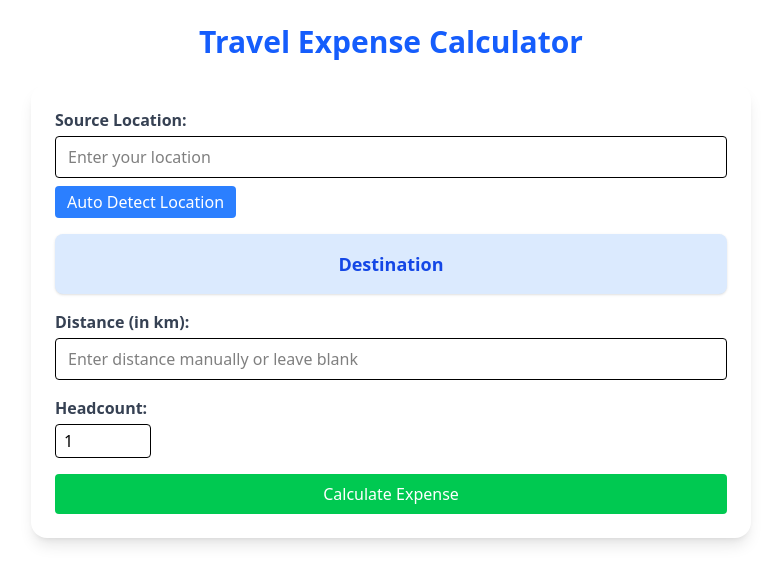
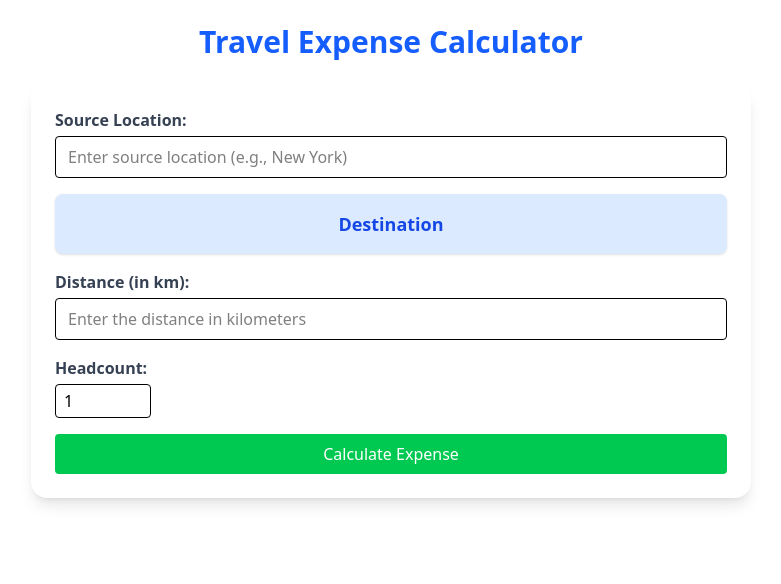
Before and after one commit to SagarD1714/EventManager, a React (Vite) app in the folder EventManager/: page /#/expense in a window 1280 px wide. Shown: the top 584 px of the page, without its empty margins (249-1030 px from the left). Built offline with nearby package versions, Linux system fonts and the light colour scheme.

Commit message:
distance calc updated

```diff
--- a/EventManager/src/components/landing/Expense.jsx
+++ b/EventManager/src/components/landing/Expense.jsx
@@ -1,17 +1,13 @@
 import React, { useState } from 'react';
 import { useLocation } from 'react-router-dom';
 
-const predefinedDistances = {
-  'Pune-Mumbai': 150,
-  'Mumbai-Nashik': 170,
-  'Delhi-Agra': 220,
-};
-
 const Expense = () => {
     const location = useLocation();
-  const destination = location.state?.location || '';
+    const destination = location.state?.location || ''; // Fetch destination from props
 
     const [source, setSource] = useState('');
+    const [sourceName, setSourceName] = useState(''); // To store the source place name
+    const [destinationName, setDestinationName] = useState(destination); // Destination fetched from props
     const [distance, setDistance] = useState('');
     const [headcount, setHeadcount] = useState(1);
     const [calculated, setCalculated] = useState(false);
@@ -20,30 +16,12 @@ const Expense = () => {
     const BUS_RATE = 5;
     const PUBLIC_RATE = 3;
 
-  const autoDetectLocation = () => {
-    navigator.geolocation.getCurrentPosition(
-      (pos) => {
-        const coords = `${pos.coords.latitude}, ${pos.coords.longitude}`;
-        setSource(coords);
-      },
-      () => {
-        alert("Location access denied.");
-      }
-    );
-  };
-
     const handleCalculate = () => {
-    if (!distance) {
-      const key = `${source}-${destination}`;
-      const reverseKey = `${destination}-${source}`;
-      const dist = predefinedDistances[key] || predefinedDistances[reverseKey];
-      if (dist) {
-        setDistance(dist);
-      } else {
-        alert('Distance not found. Enter it manually or add to the list.');
+        if (!source || !destinationName || !distance) {
+            alert("Source, Destination, and Distance cannot be empty.");
             return;
         }
-    }
+
         setCalculated(true);
     };
 
@@ -66,19 +44,13 @@ const Expense = () => {
                             className="w-full border px-3 py-2 rounded"
                             value={source}
                             onChange={(e) => setSource(e.target.value)}
-              placeholder="Enter your location"
+                            placeholder="Enter source location (e.g., New York)"
                         />
-            <button
-              onClick={autoDetectLocation}
-              className="mt-2 px-3 py-1 bg-blue-500 text-white rounded hover:bg-blue-600"
-            >
-              Auto Detect Location
-            </button>
                     </div>
 
                     <div className="bg-blue-100 p-4 rounded-lg shadow text-center">
                         <h2 className="text-lg font-bold text-blue-700">Destination</h2>
-            <p className="text-xl text-blue-900">{destination}</p>
+                        <p className="text-xl text-blue-900">{destinationName}</p>
                     </div>
 
                     <div>
@@ -87,9 +59,8 @@ const Expense = () => {
                             type="number"
                             className="w-full border px-3 py-2 rounded"
                             value={distance}
-              onChange={(e) => setDistance(Number(e.target.value))}
-              placeholder="Enter distance manually or leave blank"
-              min={0}
+                            onChange={(e) => setDistance(e.target.value)}
+                            placeholder="Enter the distance in kilometers"
                         />
                     </div>
 
@@ -111,6 +82,13 @@ const Expense = () => {
                         Calculate Expense
                     </button>
                 </div>
+
+                {/* Display the distance once calculated */}
+                {calculated && distance ? (
+                    <div className="mt-6 text-center text-gray-700 text-lg">
+                        <p>Total Distance: {distance} km</p>
+                    </div>
+                ) : null}
 
                 {calculated && distance ? (
                     <div className="grid grid-cols-1 md:grid-cols-3 gap-4 mt-6">
```
Lines whose indentation alone changed are shown as unchanged.
